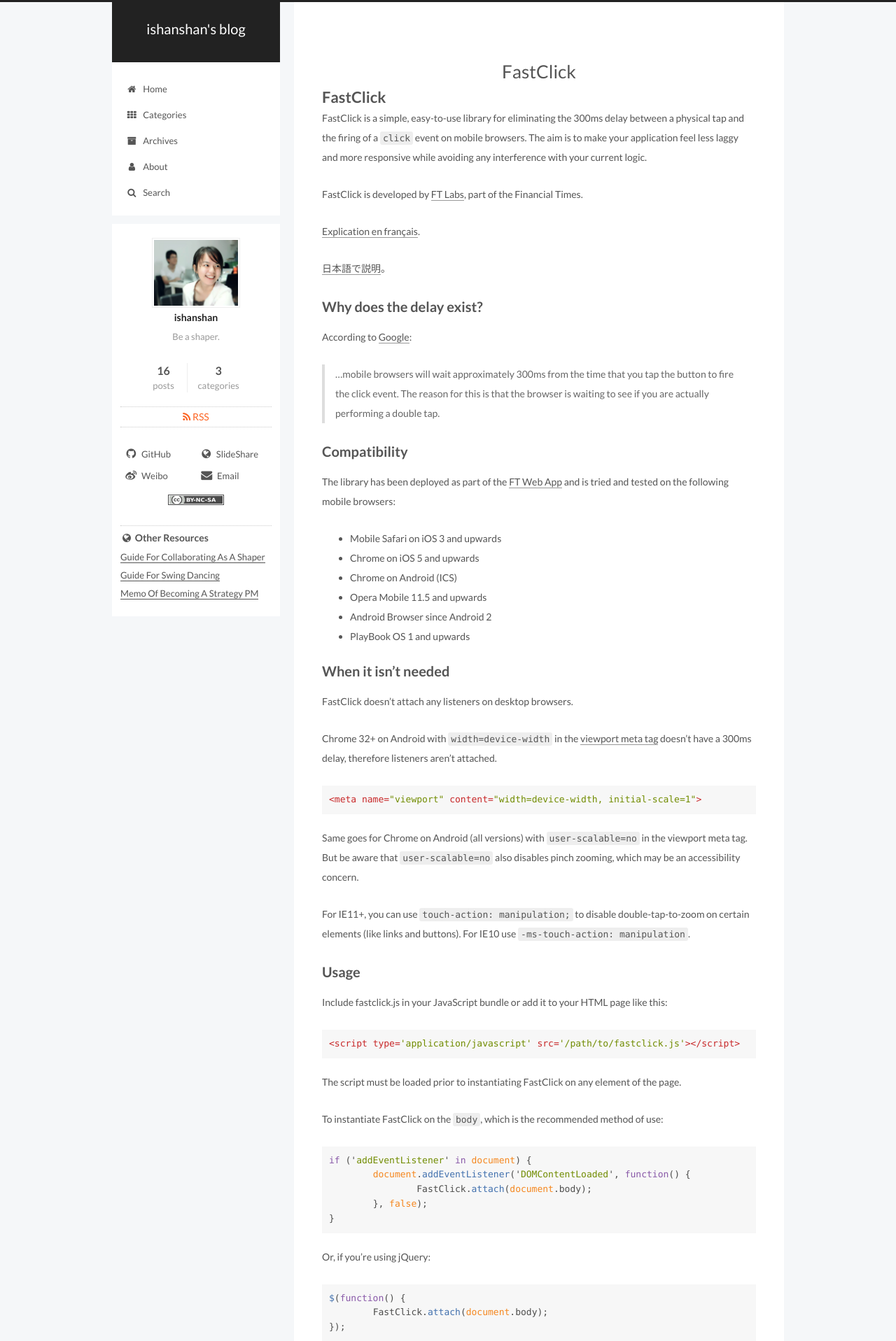
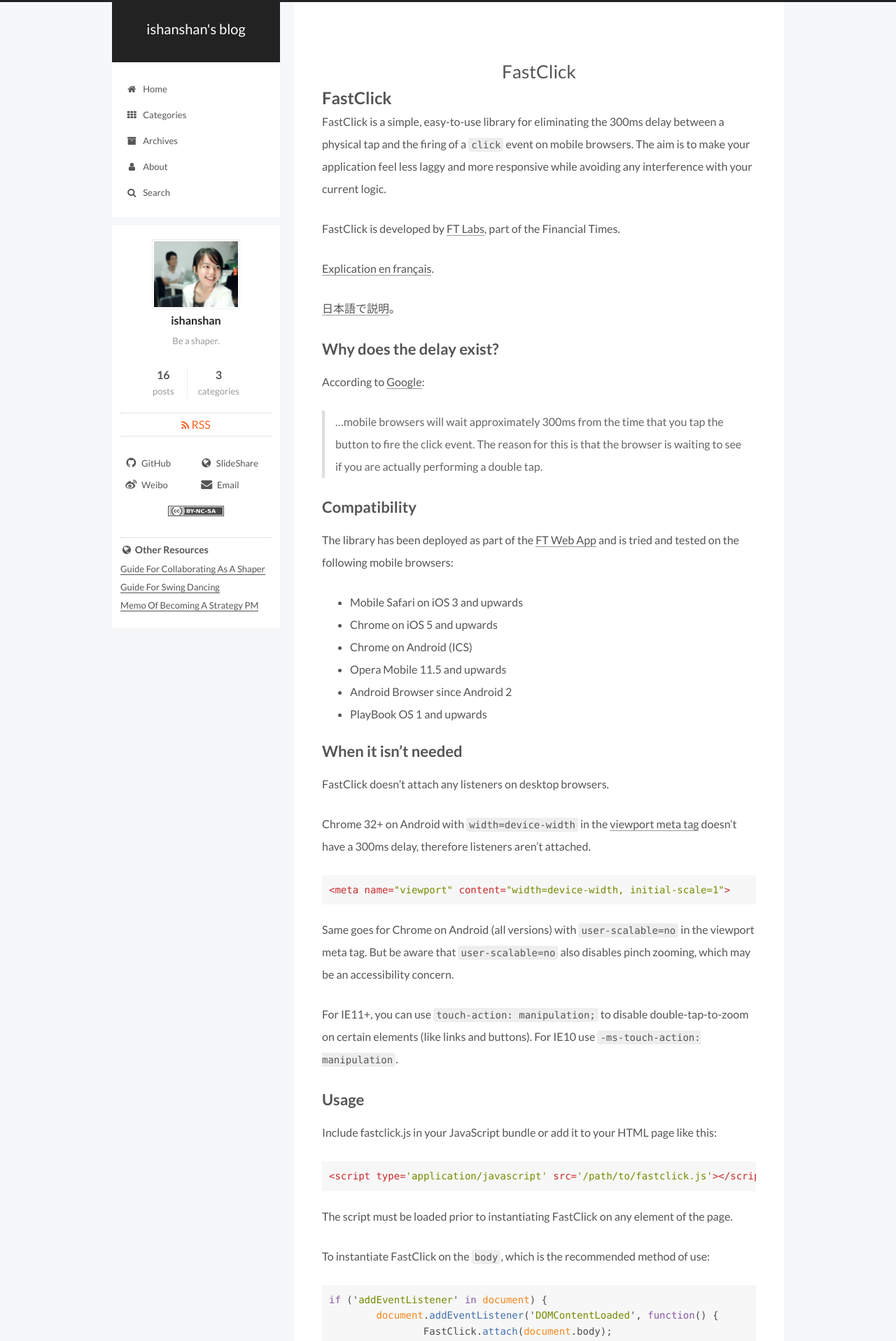
Before and after one commit to sunnyhuang42/sunnyhuang.net, a Jekyll site: the page built from assets/lib/fastclick/README.md, in a window 1280 px wide. Shown: the top 1917 px of the page at 70% size. Built offline with Jekyll 4.4.1, drawn with Linux system fonts in a browser that asks for light colours; our own code applies the rules of GitHub Pages for plain Markdown files; comment, search, counter and statistics services are not loaded.

Commit message:
bigger text size

```diff
--- a/_sass/_variables/base.scss
+++ b/_sass/_variables/base.scss
@@ -91,7 +91,7 @@
 
 
 // Font size
-$font-size-base           : 14px;
+$font-size-base           : 16px;
 $font-size-small          : $font-size-base - 2px;
 $font-size-smaller        : $font-size-base - 4px;
 $font-size-large          : $font-size-base + 2px;
@@ -100,7 +100,7 @@
 
 // Headings font size
 $font-size-headings-step    : 2px;
-$font-size-headings-base    : 24px;
+$font-size-headings-base    : 26px;
 $font-size-headings-small   : $font-size-headings-base - $font-size-headings-step;
 $font-size-headings-smaller : $font-size-headings-small - $font-size-headings-step;
 $font-size-headings-large   : $font-size-headings-base + $font-size-headings-step;
@@ -142,7 +142,7 @@
 // Code & Code Blocks
 // --------------------------------------------------
 $code-font-family               : $font-family-monospace;
-$code-font-size                 : 13px;
+$code-font-size                 : 14px;
 $code-font-size                 : if(type-of(jekyll-config('font.codes.size')) == 'number', jekyll-config('font.codes.size') + px, $code-font-size);
 $code-border-radius             : 3px;
 $code-foreground                : $black-light;
```
Also changed, not shown: 2 other files.
